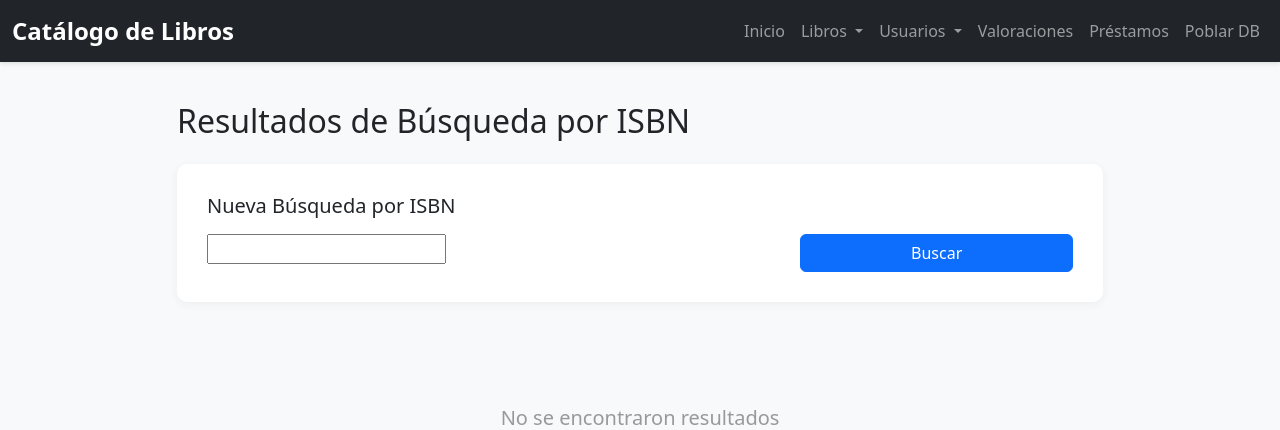
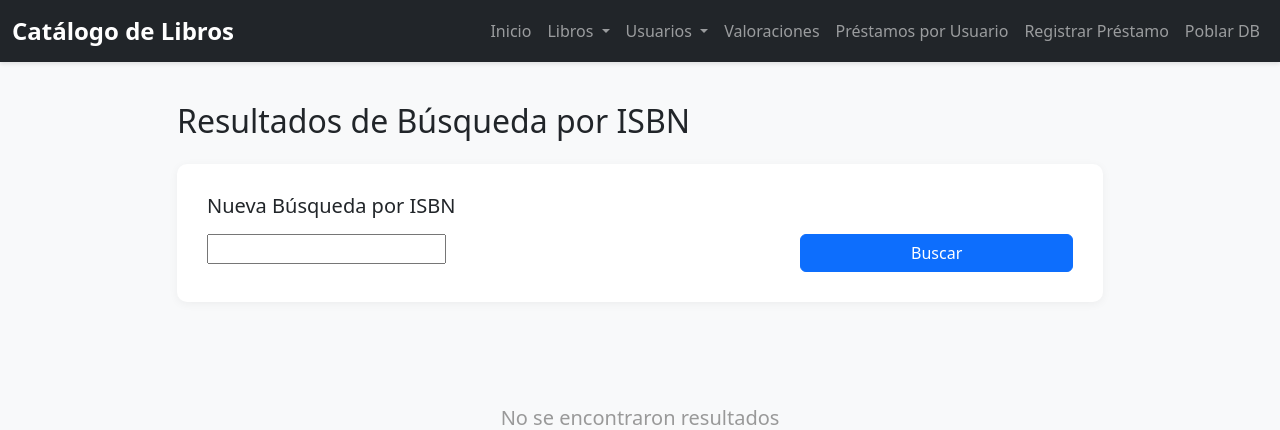
Before and after one commit to mery16q/Proyecto-AWS-DynamoDB, a Django app: page /buscar-isbn/ in a window 1280 px wide. Shown: the top 430 px of the page. Run offline with Django 5.2, Linux system fonts and the light colour scheme; data that the repository does not hold is empty.

Commit message:
feat: búsqueda de préstamos por usuario

```diff
--- a/awsDynamo/principal/templates/principal/base.html
+++ b/awsDynamo/principal/templates/principal/base.html
@@ -146,8 +146,13 @@
                         </a>
                     </li>
                     <li class="nav-item">
+                        <a class="nav-link {% if request.resolver_match.url_name == 'consultar_prestamos_usuario' %}active{% endif %}" href="{% url 'principal:consultar_prestamos_usuario' %}">
+                            <i class="bi bi-journal-text"></i> Préstamos por Usuario
+                        </a>
+                    </li>
+                    <li class="nav-item">
                         <a class="nav-link {% if request.resolver_match.url_name == 'registrar_prestamo' %}active{% endif %}" href="{% url 'principal:registrar_prestamo' %}">
-                            <i class="bi bi-book-half"></i> Préstamos
+                            <i class="bi bi-book-half"></i> Registrar Préstamo
                         </a>
                     </li>
                     <li class="nav-item">
--- a/awsDynamo/principal/templates/principal/resultados.html
+++ b/awsDynamo/principal/templates/principal/resultados.html
@@ -105,6 +105,21 @@
             {% elif tipo_busqueda == 'Valoraciones por Usuario' %}
                 <h5 class="mb-3">Nueva Consulta de Valoraciones por Usuario</h5>
                 <form method="post" action="{% url 'principal:consultar_valoraciones_usuario' %}">
+                    {% csrf_token %}
+                    <div class="row">
+                        <div class="col-md-8">
+                            {{ form.user_id }}
+                        </div>
+                        <div class="col-md-4">
+                            <button type="submit" class="btn btn-primary w-100">
+                                <i class="bi bi-search"></i> Buscar
+                            </button>
+                        </div>
+                    </div>
+                </form>
+            {% elif tipo_busqueda == 'Préstamos por Usuario' %}
+                <h5 class="mb-3">Nueva Consulta de Préstamos por Usuario</h5>
+                <form method="post" action="{% url 'principal:consultar_prestamos_usuario' %}">
                     {% csrf_token %}
                     <div class="row">
                         <div class="col-md-8">
--- a/awsDynamo/principal/urls.py
+++ b/awsDynamo/principal/urls.py
@@ -13,6 +13,7 @@ urlpatterns = [
     path('buscar-usuario-email/', views.buscar_usuario_email, name='buscar_usuario_email'),
     path('buscar-usuario-nombre/', views.buscar_usuario_nombre, name='buscar_usuario_nombre'),
     path('consultar-valoraciones-usuario/', views.consultar_valoraciones_usuario, name='consultar_valoraciones_usuario'),
+    path('consultar-prestamos-usuario/', views.consultar_prestamos_usuario, name='consultar_prestamos_usuario'),
     path('buscar-tipo/', views.buscar_tipo, name='buscar_tipo'),
     path('editar-item/', views.editar_item, name='editar_item'),
     path('registrar-prestamo/', views.registrar_prestamo, name='registrar_prestamo'),
--- a/awsDynamo/principal/views.py
+++ b/awsDynamo/principal/views.py
@@ -17,12 +17,14 @@ from consultas import (
     buscar_usuario_por_id,
     buscar_usuario_por_email,
     consultar_valoraciones_por_usuario,
+    consultar_prestamos_por_usuario,
     buscar_por_tipo_item,
     obtener_item,
     actualizar_item,
     obtener_total_libros,
     obtener_total_usuarios,
     obtener_total_valoraciones,
+    obtener_total_prestamos,
     registrar_prestamo_transaccional
 )
 from poblar_db import poblar_todo
@@ -35,6 +37,7 @@ from .forms import (
     UsuarioBusquedaEmailForm,
     UsuarioBusquedaNombreForm,
     ValoracionesUsuarioForm,
+    PrestamosUsuarioForm,
     LibroBusquedaTipoForm,
     PoblarForm,
 )
@@ -57,6 +60,9 @@ def get_cached_user_count():
 
 def get_cached_rating_count():
     return get_cached_entity_count('dynamodb_total_valoraciones', obtener_total_valoraciones)
+
+def get_cached_loan_count():
+    return get_cached_entity_count('dynamodb_total_prestamos', obtener_total_prestamos)
 
 # --- VISTAS ---
 
@@ -259,6 +265,32 @@ def consultar_valoraciones_usuario(request):
     }
     return render(request, 'principal/resultados.html', contexto)
 
+@require_http_methods(["GET", "POST"])
+def consultar_prestamos_usuario(request):
+    resultados = []
+    mensaje = ""
+    tiempo = 0
+    form = PrestamosUsuarioForm()
+
+    if request.method == 'POST':
+        form = PrestamosUsuarioForm(request.POST)
+        if form.is_valid():
+            user_id = form.cleaned_data['user_id']
+            try:
+                resultados, tiempo = consultar_prestamos_por_usuario(user_id)
+                if not resultados:
+                    mensaje = f"No se encontraron préstamos para el usuario: {user_id}"
+            except Exception as e:
+                mensaje = f"Error en la búsqueda: {str(e)}"
+
+    total_tabla = get_cached_loan_count()
+    contexto = {
+        'form': form, 'resultados': resultados, 'mensaje': mensaje,
+        'tiempo': tiempo, 'total_tabla': total_tabla, 'tipo_busqueda': 'Préstamos por Usuario',
+        'total_label': 'préstamos'
+    }
+    return render(request, 'principal/resultados.html', contexto)
+
 # ... (El resto de funciones como editar_item y poblar_base_datos siguen igual)
 
 @require_http_methods(["GET", "POST"])
```
Also changed, not shown: awsDynamo/principal/templates/principal/index.html (+9 -0 lines).
